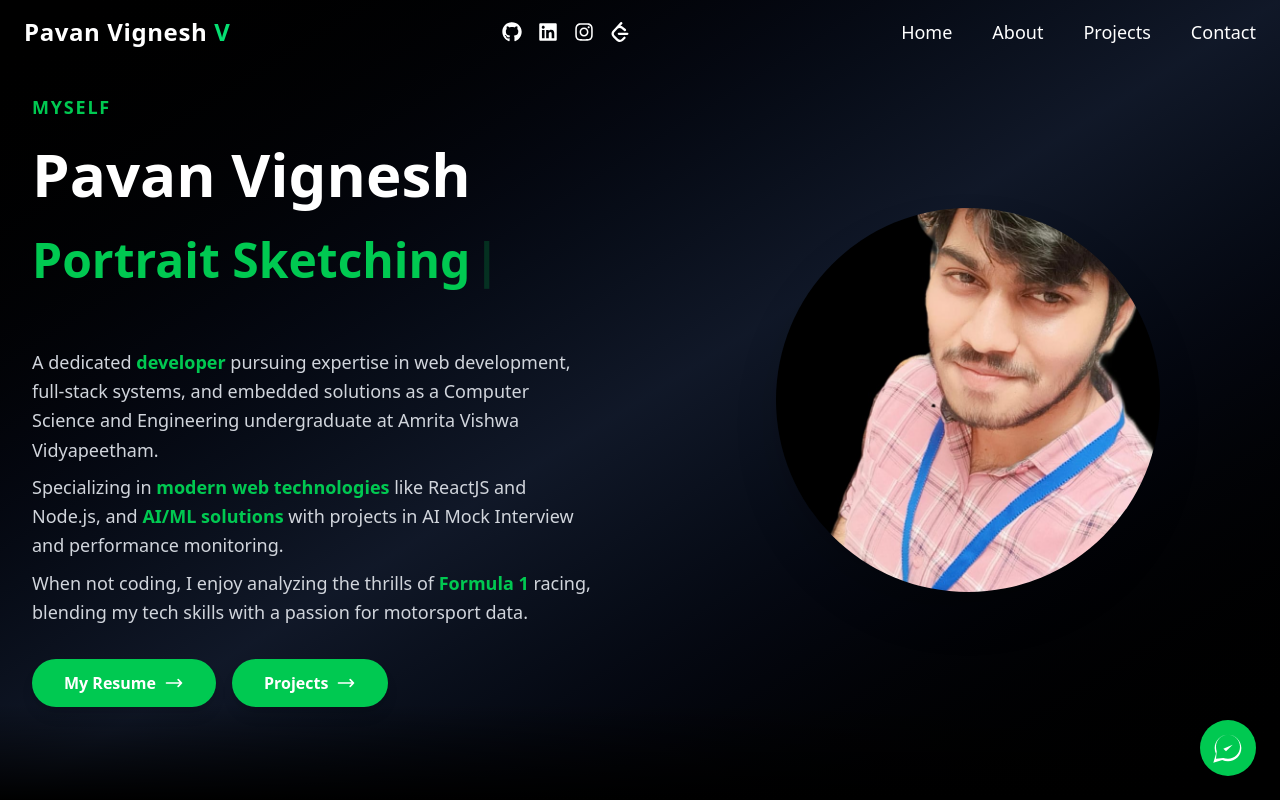
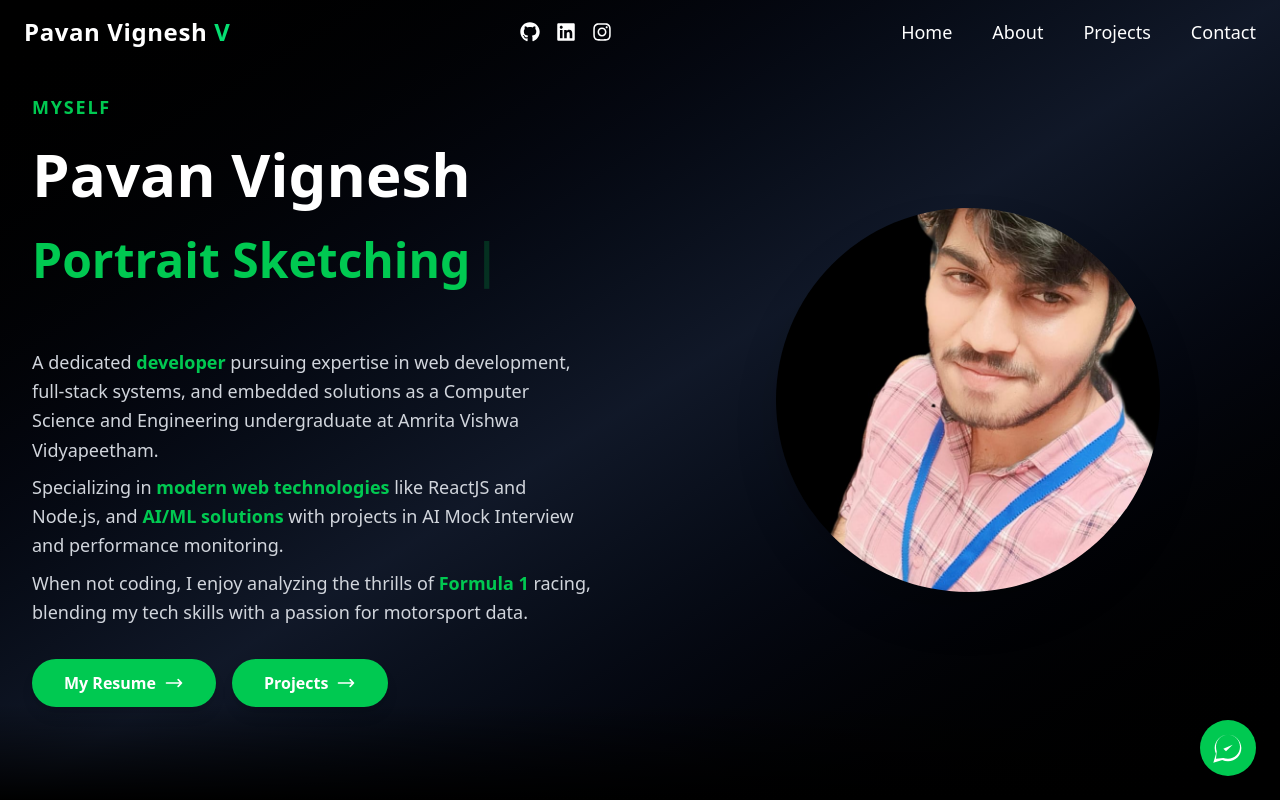
Before and after one commit to VELURIPAVANVIGNESH/PortFolio, a React (Vite) app: page / in a window 1280 px wide. Shown: the top 800 px of the page. Built offline with nearby package versions, Linux system fonts and the light colour scheme.

Commit message:
Removed leetcode Link

```diff
--- a/src/components/Header.jsx
+++ b/src/components/Header.jsx
@@ -44,9 +44,6 @@ const Header = () => {
                 <a href="https://www.instagram.com/pavan_vignesh/" target="_blank" rel="noopener noreferrer" className="hover:text-green-400 transition-colors duration-300">
                     <FaInstagram />
                 </a>
-                <a href="https://leetcode.com/u/KULADEEP_REDDY_CHAPPIDI/" target="_blank" rel="noopener noreferrer" className="hover:text-green-400 transition-colors duration-300">
-                    <SiLeetcode />
-                </a>
             </div>
 
             {/* Right: Nav Links */}
```
